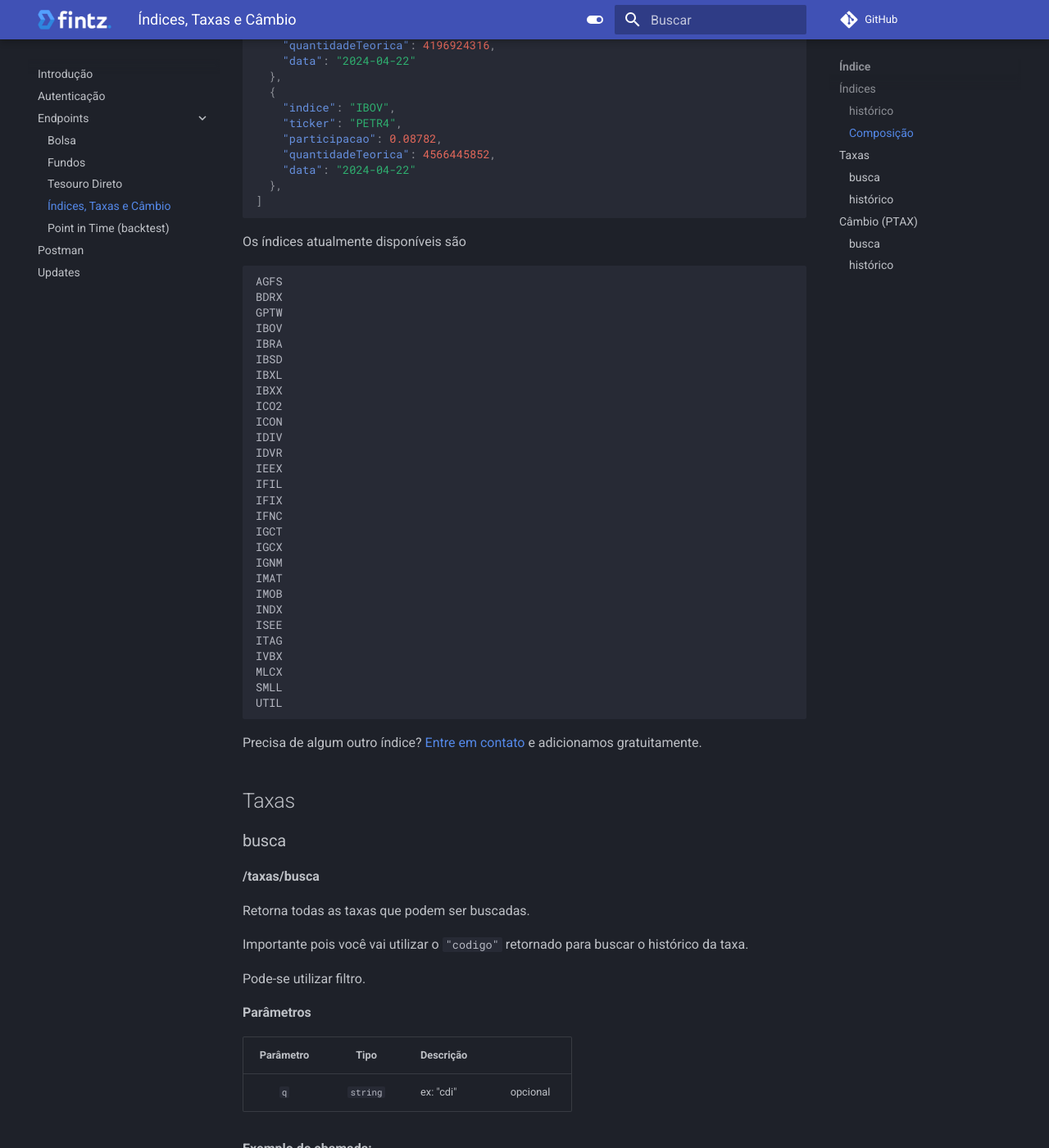
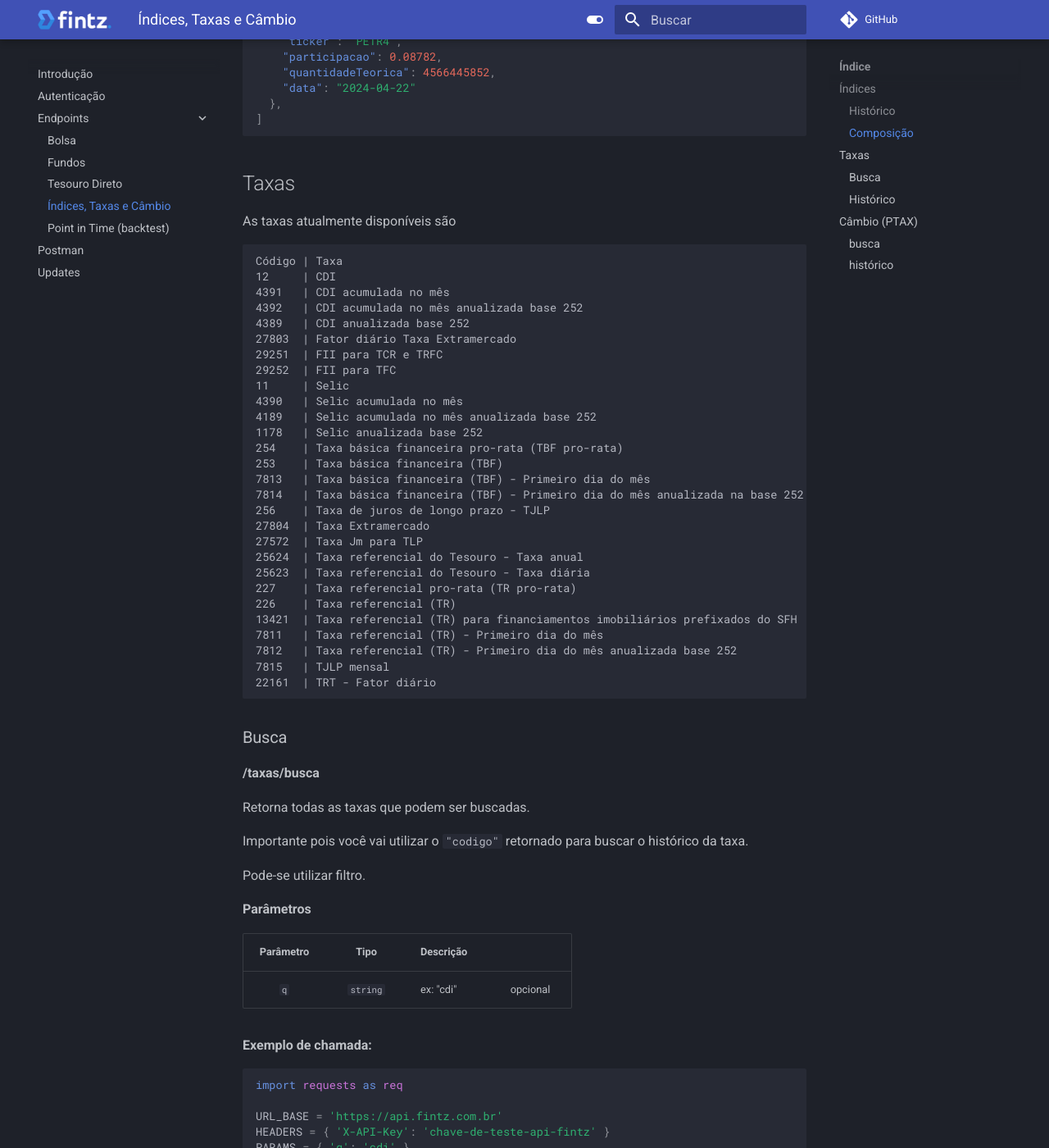
Before and after one commit to thefintz/docs, an MkDocs documentation site: the page built from docs/endpoints/indices.md, in a window 1280 px wide and 1400 px high, scrolled down 2763 px. Shown: the whole window at 82% size. Built offline with MkDocs 1.6.1 and Material for MkDocs 9.7.7, drawn with Linux system fonts in a browser that asks for light colours; comment, search, counter and statistics services are not loaded; some of the changed text lies outside the part shown.

Commit message:
reorganizando a menção dos índices

````diff
--- a/docs/endpoints/indices.md
+++ b/docs/endpoints/indices.md
@@ -2,17 +2,47 @@
 
 # Índices, taxas e câmbio
 
-!!! success "Novidade!"
-    Esses endpoints acabam de ser lançado e estamos adicionando índices continuamente.
+Os índices disponíveis são
+```
+Índice  | Histórico | Composição
+--------------------------------
+AGFS    |     ✓     |      ✓
+BDRX    |     ✓     |      ✓
+GPTW    |     ✓     |      ✓
+IBOV    |     ✓     |      ✓
+IBRA    |     ✓     |      ✓
+IBSD    |     ✖     |      ✓
+IBXL    |     ✓     |      ✓
+IBXX    |     ✓     |      ✓
+ICO2    |     ✓     |      ✓
+ICON    |     ✓     |      ✓
+IDIV    |     ✓     |      ✓
+IDVR    |     ✓     |      ✓
+IEEX    |     ✓     |      ✓
+IFIL    |     ✓     |      ✓
+IFIX    |     ✓     |      ✓
+IFNC    |     ✓     |      ✓
+IGCT    |     ✓     |      ✓
+IGCX    |     ✓     |      ✓
+IGNM    |     ✓     |      ✓
+IMAT    |     ✓     |      ✓
+IMOB    |     ✓     |      ✓
+INDX    |     ✓     |      ✓
+ISEE    |     ✓     |      ✓
+ITAG    |     ✓     |      ✓
+IVBX    |     ✓     |      ✓
+MLCX    |     ✓     |      ✓
+SMLL    |     ✓     |      ✓
+UTIL    |     ✓     |      ✓
+```
 
-    Tem algum índice, taxa ou câmbio que deseja ser adicionado o quanto antes?
-    Só mandar pelo email contato@fintz.com.br
+Precisa de algum outro índice? [Entre em contato][contato].
 
 Obs: dados disponíveis desde 2000-01-01.
 
 ## Índices
 
-### histórico
+### Histórico
 **/indices/historico**
 
 Retorna o histórico referente ao índice requisitado.
@@ -57,40 +87,6 @@
     ...
 ]
 ```
-
-
-Os índices atualmente disponíveis são
-```
-AGFS
-BDRX
-GPTW
-IBOV
-IBRA
-IBXL
-IBXX
-ICO2
-ICON
-IDIV
-IDVR
-IEEX
-IFIL
-IFIX
-IFNC
-IGCT
-IGCX
-IGNM
-IMAT
-IMOB
-INDX
-ISEE
-ITAG
-IVBX
-MLCX
-SMLL
-UTIL
-```
-
-Precisa de algum outro índice? [Entre em contato][contato] e adicionamos gratuitamente.
 
 ### Composição
 **/indices/composicao**
@@ -139,42 +135,41 @@
 ```
 
 
-Os índices atualmente disponíveis são
-```
-AGFS
-BDRX
-GPTW
-IBOV
-IBRA
-IBSD
-IBXL
-IBXX
-ICO2
-ICON
-IDIV
-IDVR
-IEEX
-IFIL
-IFIX
-IFNC
-IGCT
-IGCX
-IGNM
-IMAT
-IMOB
-INDX
-ISEE
-ITAG
-IVBX
-MLCX
-SMLL
-UTIL
-```
-Precisa de algum outro índice? [Entre em contato][contato] e adicionamos gratuitamente.
-
 ## Taxas
 
-### busca
+As taxas atualmente disponíveis são
+```
+Código | Taxa
+12     | CDI
+4391   | CDI acumulada no mês
+4392   | CDI acumulada no mês anualizada base 252
+4389   | CDI anualizada base 252
+27803  | Fator diário Taxa Extramercado
+29251  | FII para TCR e TRFC
+29252  | FII para TFC
+11     | Selic
+4390   | Selic acumulada no mês
+4189   | Selic acumulada no mês anualizada base 252
+1178   | Selic anualizada base 252
+254    | Taxa básica financeira pro-rata (TBF pro-rata)
+253    | Taxa básica financeira (TBF)
+7813   | Taxa básica financeira (TBF) - Primeiro dia do mês
+7814   | Taxa básica financeira (TBF) - Primeiro dia do mês anualizada na base 252
+256    | Taxa de juros de longo prazo - TJLP
+27804  | Taxa Extramercado
+27572  | Taxa Jm para TLP
+25624  | Taxa referencial do Tesouro - Taxa anual
+25623  | Taxa referencial do Tesouro - Taxa diária
+227    | Taxa referencial pro-rata (TR pro-rata)
+226    | Taxa referencial (TR)
+13421  | Taxa referencial (TR) para financiamentos imobiliários prefixados do SFH
+7811   | Taxa referencial (TR) - Primeiro dia do mês
+7812   | Taxa referencial (TR) - Primeiro dia do mês anualizada base 252
+7815   | TJLP mensal
+22161  | TRT - Fator diário
+```
+
+### Busca
 
 **/taxas/busca**
 
@@ -235,7 +230,7 @@
 ```
 
 
-### histórico
+### Histórico
 
 **/taxas/historico**
 
@@ -292,38 +287,6 @@
   },
   ...
 ]
-```
-
-As taxas atualmente disponíveis são
-```
-Código | Taxa
-12     | CDI
-4391   | CDI acumulada no mês
-4392   | CDI acumulada no mês anualizada base 252
-4389   | CDI anualizada base 252
-27803  | Fator diário Taxa Extramercado
-29251  | FII para TCR e TRFC
-29252  | FII para TFC
-11     | Selic
-4390   | Selic acumulada no mês
-4189   | Selic acumulada no mês anualizada base 252
-1178   | Selic anualizada base 252
-254    | Taxa básica financeira pro-rata (TBF pro-rata)
-253    | Taxa básica financeira (TBF)
-7813   | Taxa básica financeira (TBF) - Primeiro dia do mês
-7814   | Taxa básica financeira (TBF) - Primeiro dia do mês anualizada na base 252
-256    | Taxa de juros de longo prazo - TJLP
-27804  | Taxa Extramercado
-27572  | Taxa Jm para TLP
-25624  | Taxa referencial do Tesouro - Taxa anual
-25623  | Taxa referencial do Tesouro - Taxa diária
-227    | Taxa referencial pro-rata (TR pro-rata)
-226    | Taxa referencial (TR)
-13421  | Taxa referencial (TR) para financiamentos imobiliários prefixados do SFH
-7811   | Taxa referencial (TR) - Primeiro dia do mês
-7812   | Taxa referencial (TR) - Primeiro dia do mês anualizada base 252
-7815   | TJLP mensal
-22161  | TRT - Fator diário
 ```
 
 ## Câmbio (PTAX)
````
